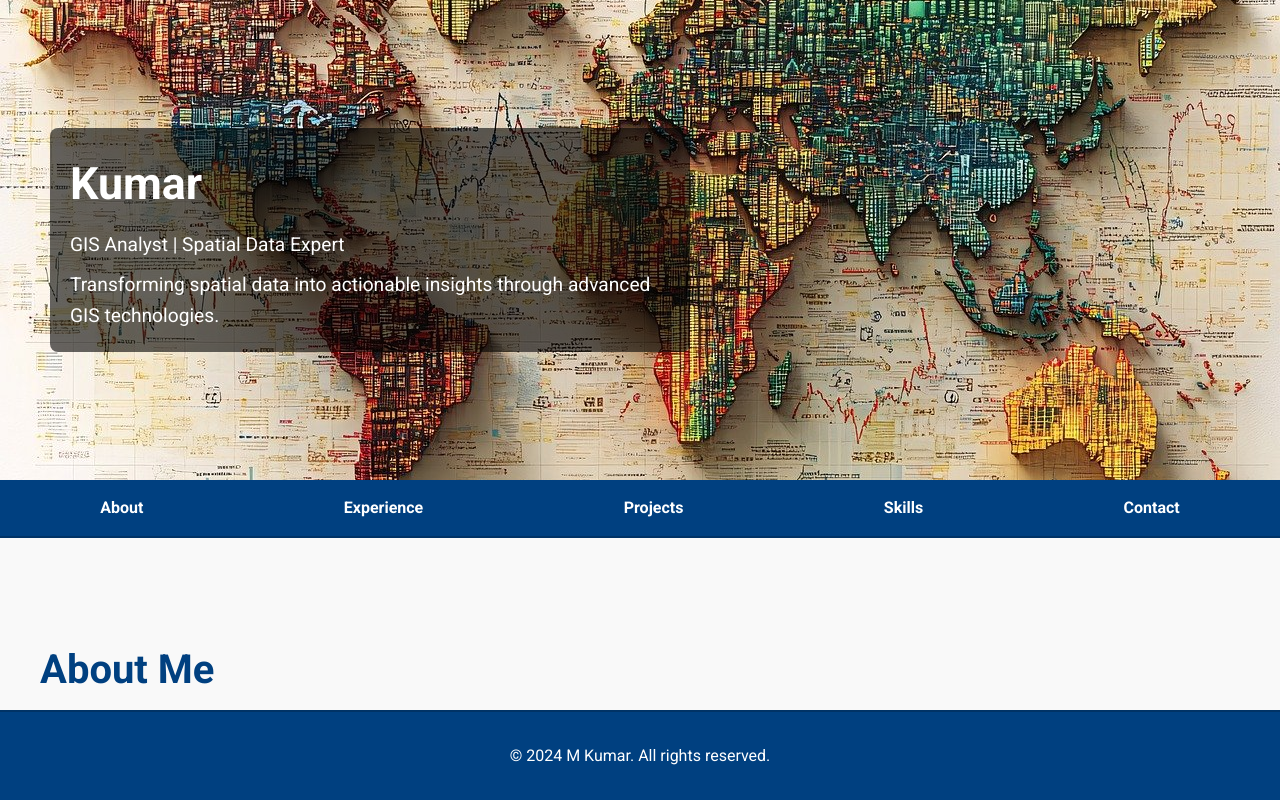
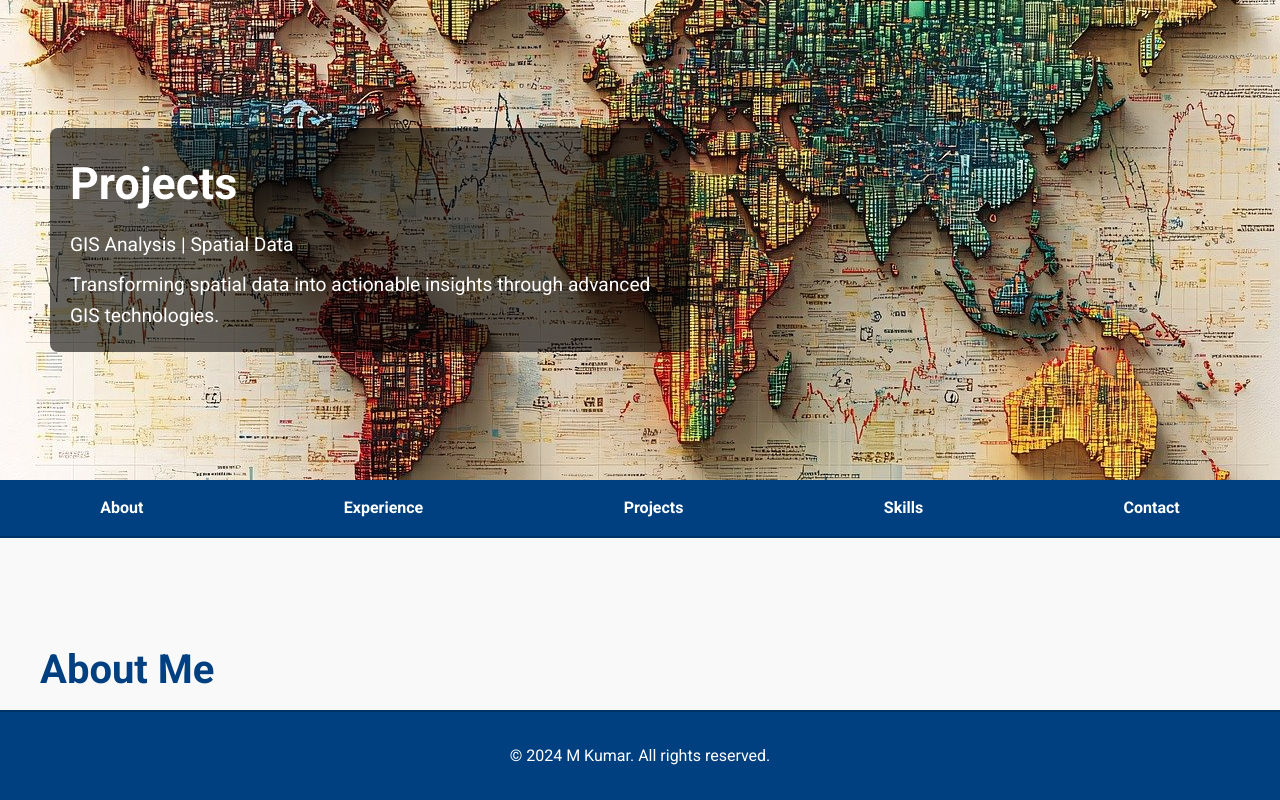
Before and after one commit to mkumargis1/portfolio, a plain HTML site: page index.html in a window 1280 px wide. Shown: the top 800 px of the page. Drawn offline with Linux system fonts and the light colour scheme.

Commit message:
Update index.html

```diff
--- a/index.html
+++ b/index.html
@@ -11,8 +11,8 @@
 <body>
     <header>
         <div class="header-content">
-            <h1>Kumar</h1>
-            <p>GIS Analyst | Spatial Data Expert</p>
+            <h1>Projects</h1>
+            <p>GIS Analysis | Spatial Data </p>
             <p>Transforming spatial data into actionable insights through advanced GIS technologies.</p>
         </div>
     </header>
```
